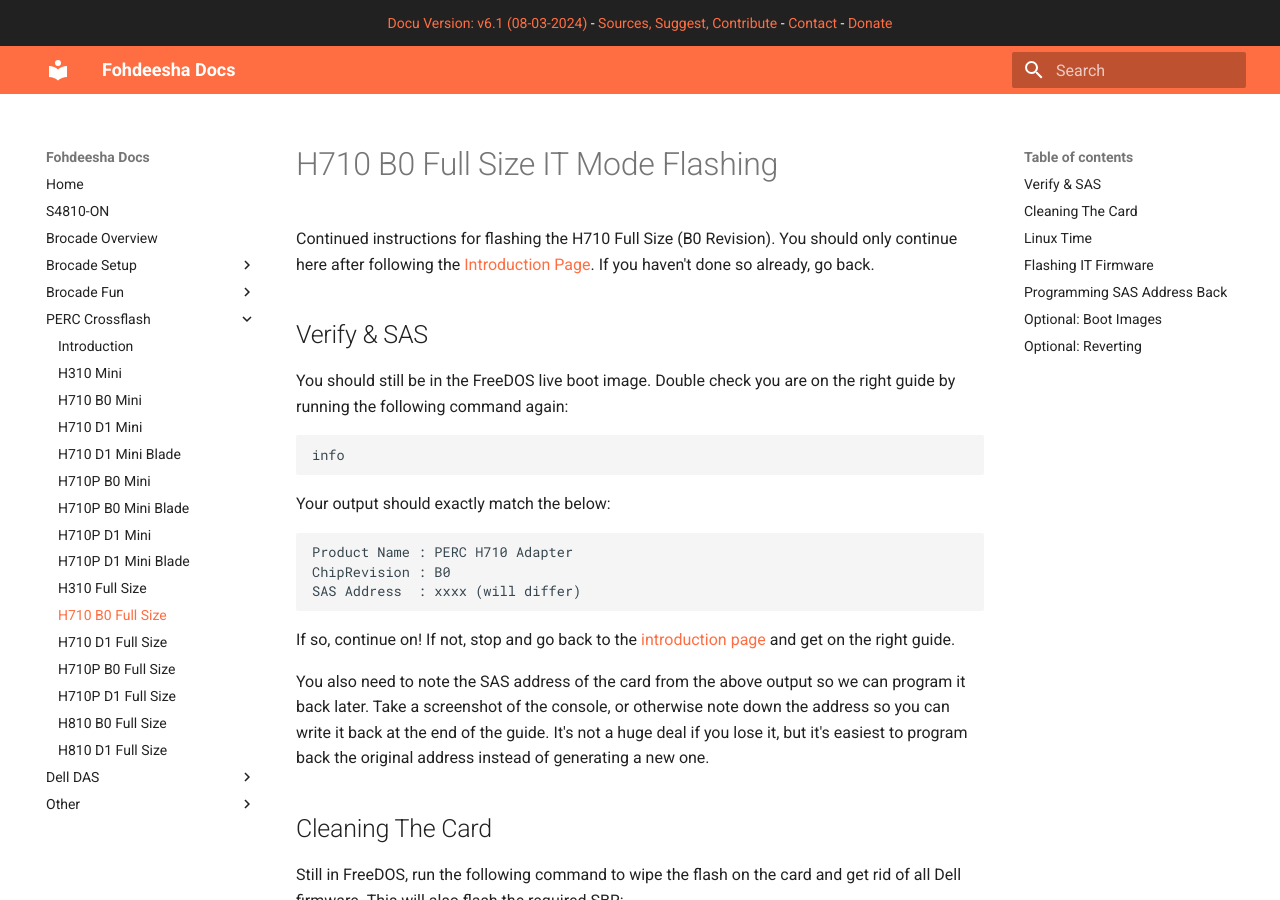
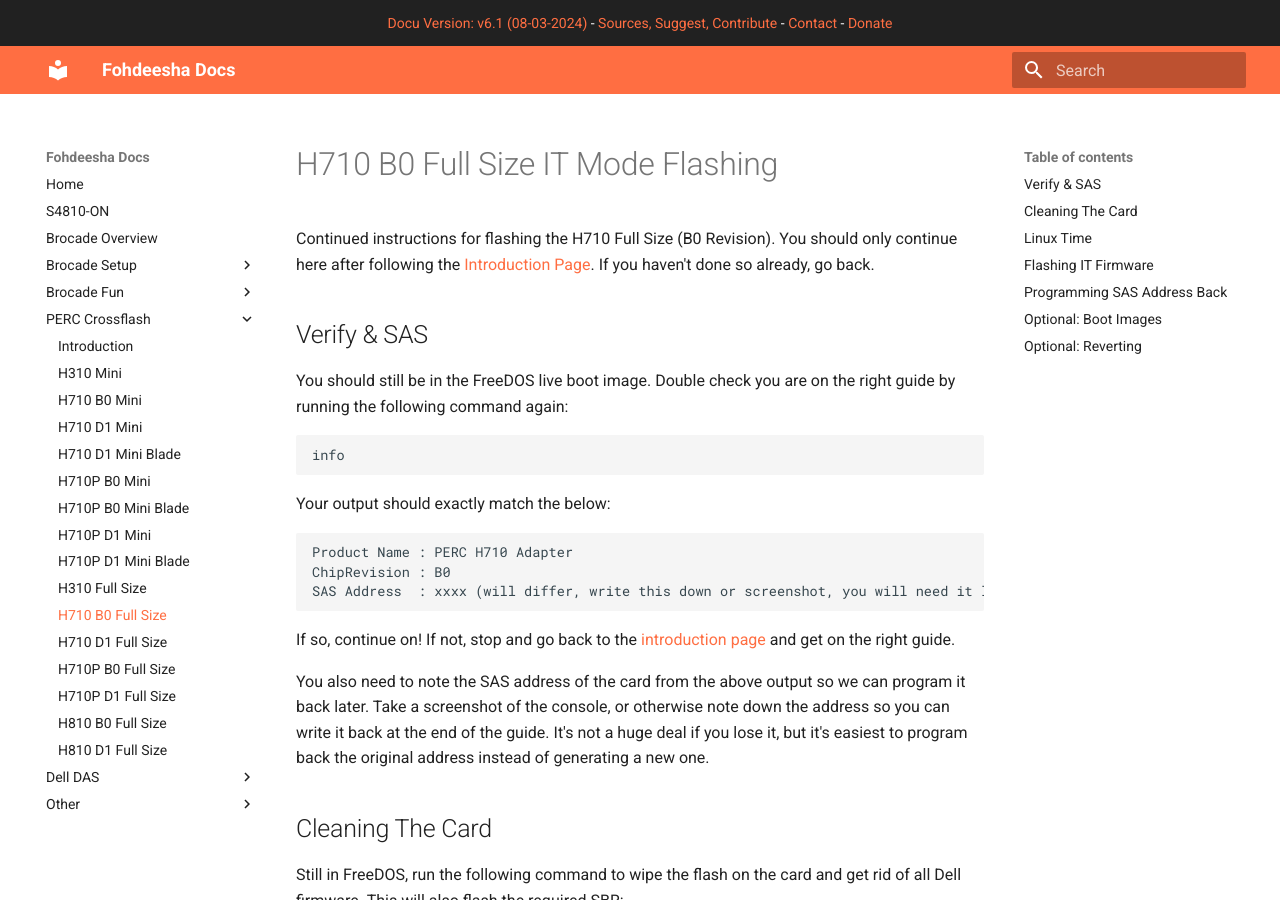
Before and after one commit to Fohdeesha/lab-docu, an MkDocs documentation site: the page built from docs/H710-B0-full.md, in a window 1280 px wide and 900 px high. Built offline with MkDocs 1.6.1 and Material for MkDocs 9.7.7, drawn with Linux system fonts in a browser that asks for light colours.

Commit message:
Update H710-B0-full.md
Some have said they miss that they needed to record the SAS address for later. Making it more clear here.

````diff
--- a/docs/H710-B0-full.md
+++ b/docs/H710-B0-full.md
@@ -10,7 +10,7 @@ Your output should exactly match the below:
 ```
 Product Name : PERC H710 Adapter
 ChipRevision : B0
-SAS Address  : xxxx (will differ)
+SAS Address  : xxxx (will differ, write this down or screenshot, you will need it later.)
 ```
 If so, continue on! If not, stop and go back to the [introduction page](perc.md) and get on the right guide.
 
````
